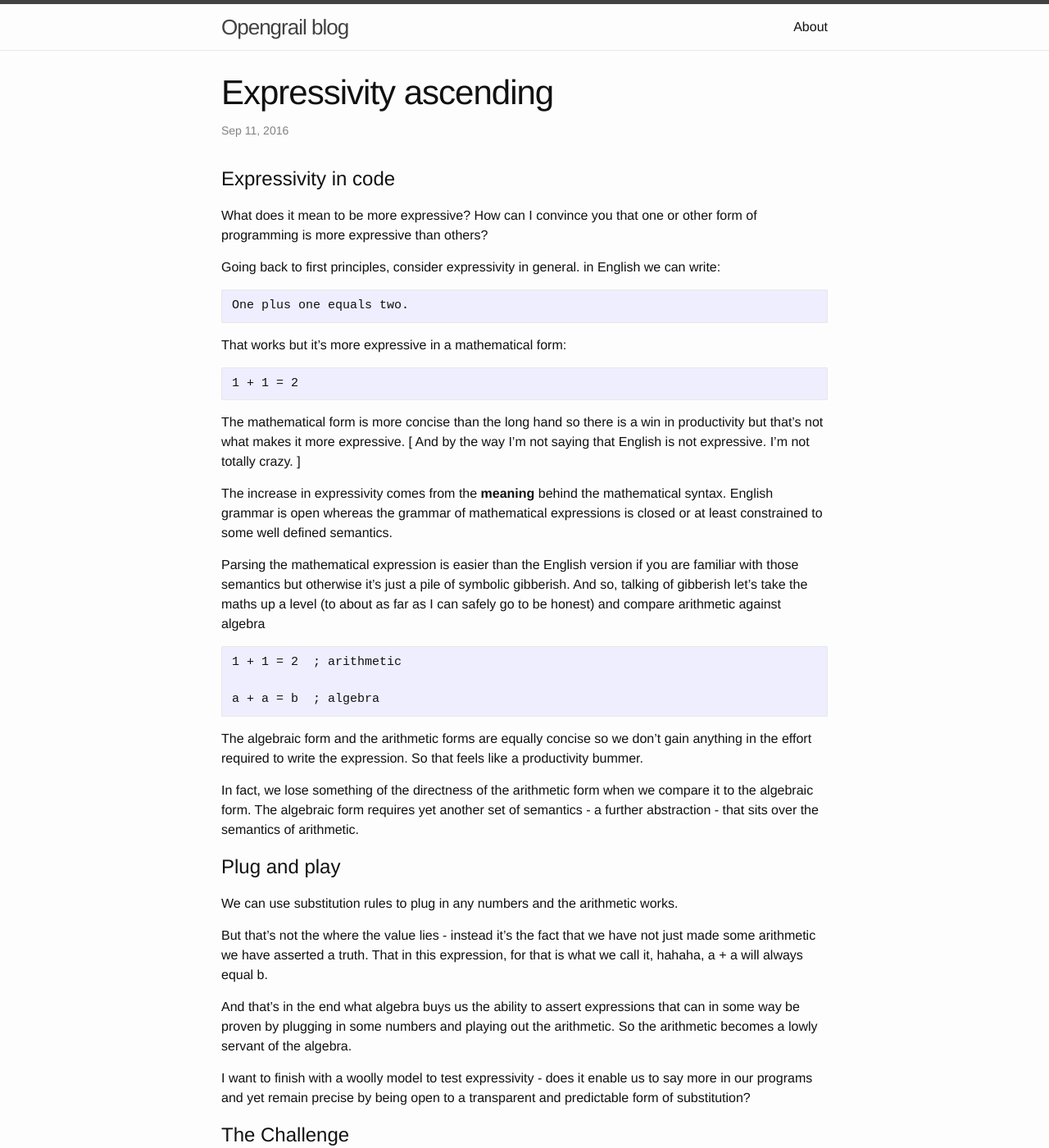
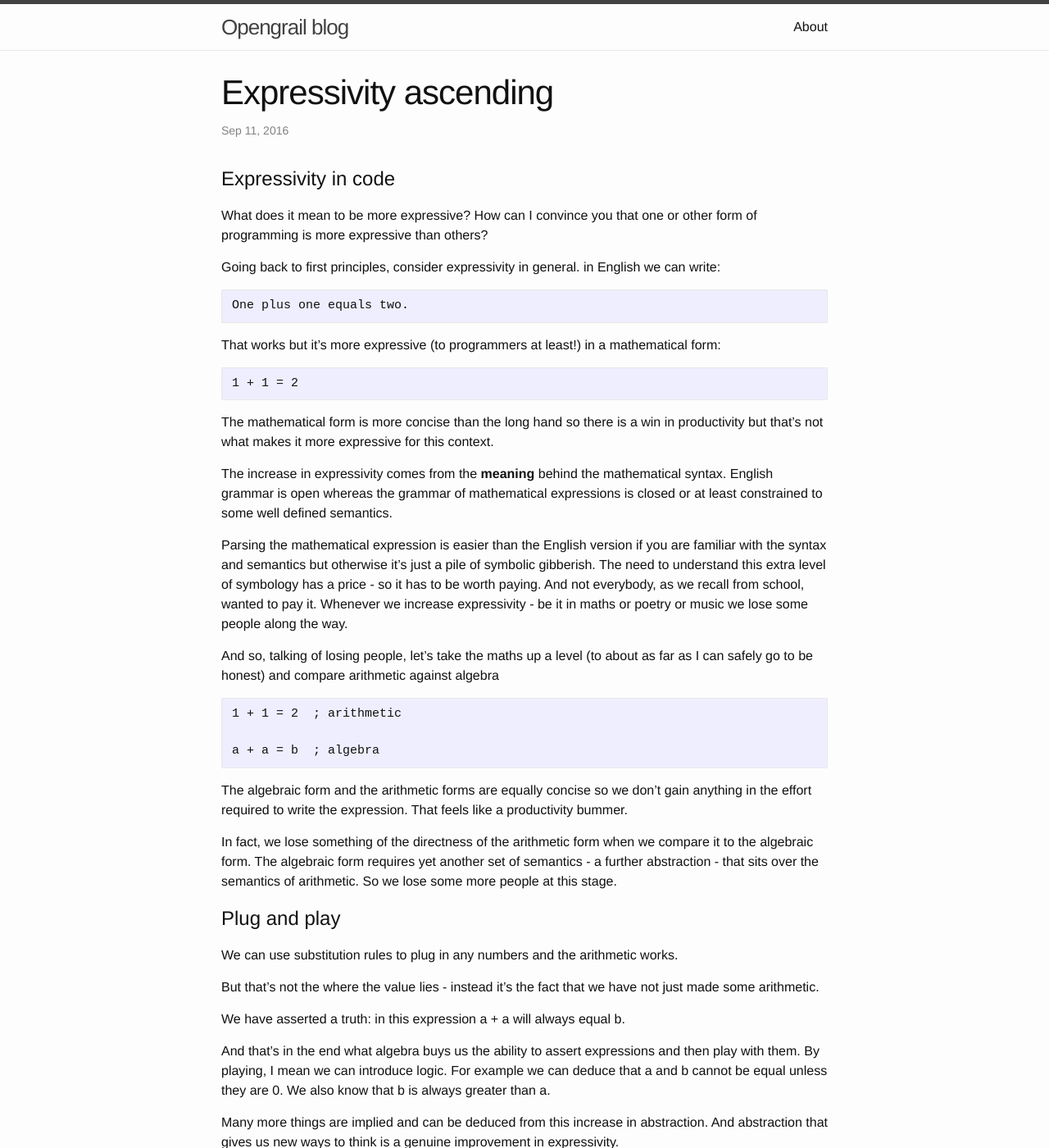
Before and after one commit to opengrail/opengrail.github.io, a Jekyll site: the page built from _posts/2016-09-11-expressivity-01.md, in a window 1280 px wide and 1400 px high. Shown: the whole window at 82% size. Built offline with Jekyll 4.4.1, drawn with Linux system fonts in a browser that asks for light colours; comment, search, counter and statistics services are not loaded; some of the changed text lies outside the part shown.

Commit message:
abstraction

````diff
--- a/_posts/2016-09-11-expressivity-01.md
+++ b/_posts/2016-09-11-expressivity-01.md
@@ -15,17 +15,19 @@ Going back to first principles, consider expressivity in general. in English we
 One plus one equals two.
 ```
 
-That works but it's more expressive in a mathematical form:
+That works but it's more expressive (to programmers at least!) in a mathematical form:
 
 ```
 1 + 1 = 2
 ```
 
-The mathematical form is more concise than the long hand so there is a win in productivity but that's not what makes it more expressive. [ And by the way I'm not saying that English is not expressive. I'm not totally crazy. ]
+The mathematical form is more concise than the long hand so there is a win in productivity but that's not what makes it more expressive for this context.
 
 The increase in expressivity comes from the **meaning** behind the mathematical syntax. English grammar is open whereas the grammar of mathematical expressions is closed or at least constrained to some well defined semantics.
 
-Parsing the mathematical expression is easier than the English version if you are familiar with those semantics but otherwise it's just a pile of symbolic gibberish. And so, talking of gibberish let's take the maths up a level (to about as far as I can safely go to be honest) and compare arithmetic against algebra
+Parsing the mathematical expression is easier than the English version if you are familiar with the syntax and semantics but otherwise it's just a pile of symbolic gibberish. The need to understand this extra level of symbology has a price - so it has to be worth paying. And not everybody, as we recall from school, wanted to pay it. Whenever we increase expressivity - be it in maths or poetry or music we lose some people along the way.
+
+And so, talking of losing people, let's take the maths up a level (to about as far as I can safely go to be honest) and compare arithmetic against algebra
 
 ```
 1 + 1 = 2  ; arithmetic
@@ -33,17 +35,22 @@ Parsing the mathematical expression is easier than the English version if you ar
 a + a = b  ; algebra
 ```
 
+The algebraic form and the arithmetic forms are equally concise so we don't gain anything in the effort required to write the expression. That feels like a productivity bummer.
 
-The algebraic form and the arithmetic forms are equally concise so we don't gain anything in the effort required to write the expression. So that feels like a productivity bummer.
-
-In fact, we lose something of the directness of the arithmetic form when we compare it to the algebraic form. The algebraic form requires yet another set of semantics - a further abstraction - that sits over the semantics of arithmetic.
+In fact, we lose something of the directness of the arithmetic form when we compare it to the algebraic form. The algebraic form requires yet another set of semantics - a further abstraction - that sits over the semantics of arithmetic. So we lose some more people at this stage.
 
 # Plug and play
 We can use substitution rules to plug in any numbers and the arithmetic works.
 
-But that's not the where the value lies - instead it's the fact that we have not just made some arithmetic we have asserted a truth. That in this expression, for that is what we call it, hahaha, a + a will always equal b.
+But that's not the where the value lies - instead it's the fact that we have not just made some arithmetic.
 
-And that's in the end what algebra buys us the ability to assert expressions that can in some way be proven by plugging in some numbers and playing out the arithmetic. So the arithmetic becomes a lowly servant of the algebra.
+We have asserted a truth: in this expression a + a will always equal b.
+
+And that's in the end what algebra buys us the ability to assert expressions and then play with them. By playing, I mean we can introduce logic. For example we can deduce that a and b cannot be equal unless they are 0. We also know that b is always greater than a.
+
+Many more things are implied and can be deduced from this increase in abstraction. And abstraction that gives us new ways to think is a genuine improvement in expressivity.
+
+Finally, and more prosaically, we can plug in some numbers and play out the arithmetic. Arithmetic becomes the dull, lowly servant of the algebra.
 
 I want to finish with a woolly model to test expressivity - does it enable us to say more in our programs and yet remain precise by being open to a transparent and predictable form of substitution?
 
````
